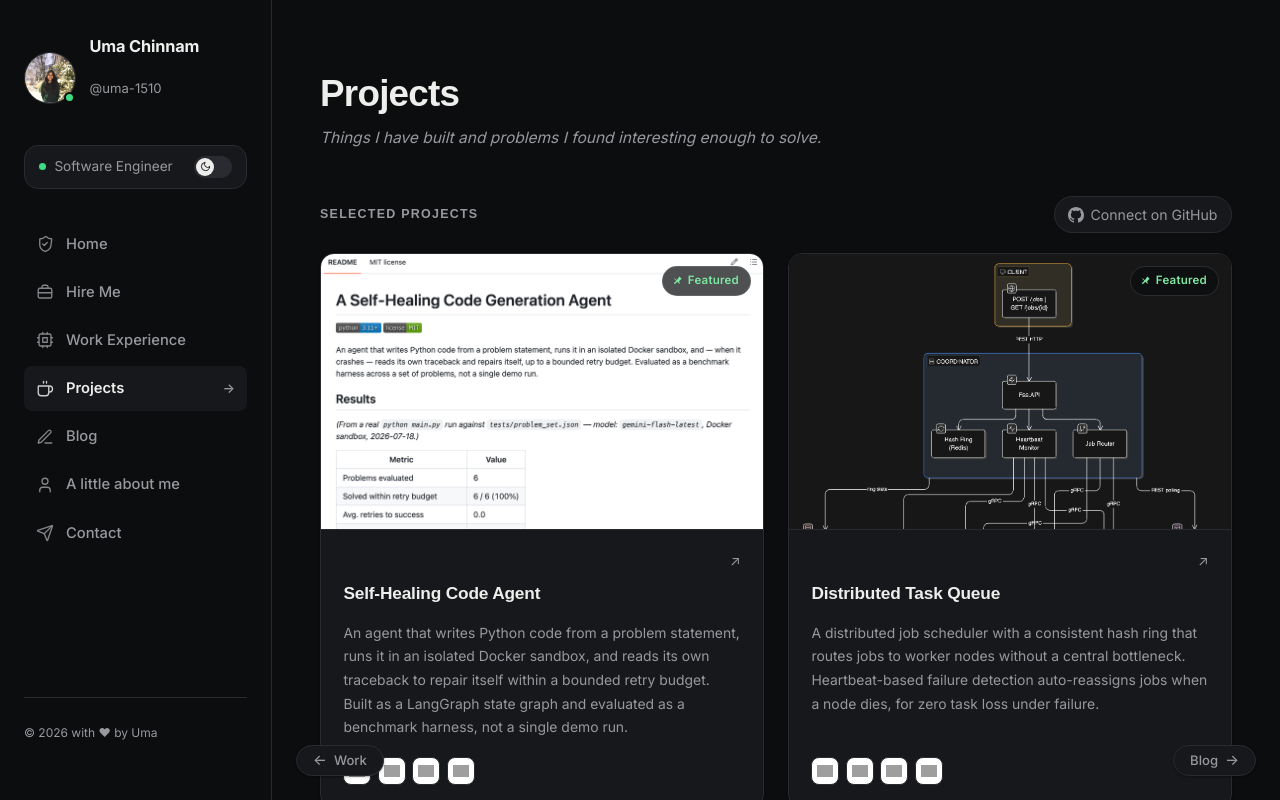
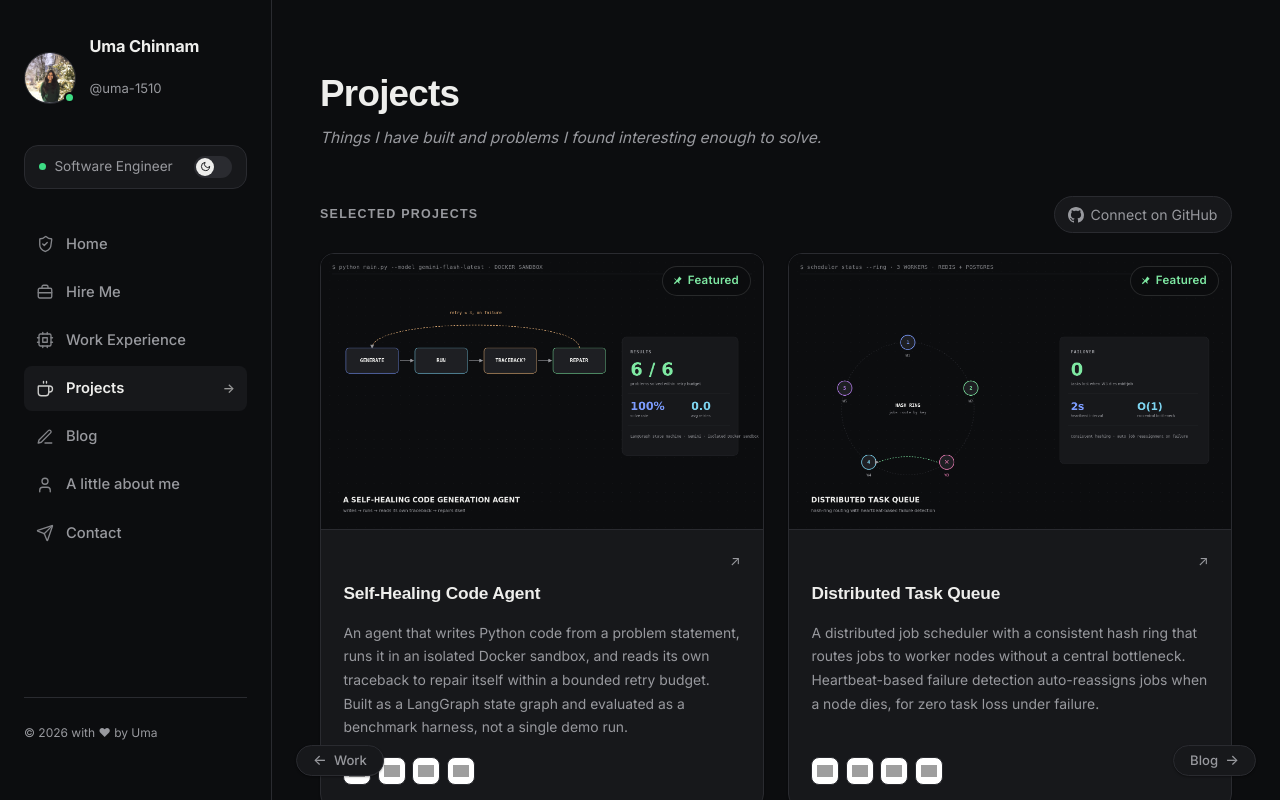
Before and after one commit to uma-1510/my-portfolio, a Next.js app: page /projects in a window 1280 px wide. Built offline with nearby package versions, Linux system fonts and the light colour scheme; grey boxes are pictures that could not be loaded.

Commit message:
Change project images to cover images
Updated project images to use cover images instead of readme images for better visual representation.

```diff
--- a/app/projects/page.tsx
+++ b/app/projects/page.tsx
@@ -125,7 +125,7 @@ const PROJECTS = [
   {
     title: 'Self-Healing Code Agent',
     emoji: '🩹',
-    image: '/images/self-healing-agent-results.png',
+    image: '/images/self-healing-agent-cover.png',
     featured: true,
     desc: 'An agent that writes Python code from a problem statement, runs it in an isolated Docker sandbox, and reads its own traceback to repair itself within a bounded retry budget. Built as a LangGraph state graph and evaluated as a benchmark harness, not a single demo run.',
     tech: ['Python', 'LangGraph', 'Docker', 'Gemini'],
@@ -134,7 +134,7 @@ const PROJECTS = [
   {
     title: 'Distributed Task Queue',
     emoji: '⚙️',
-    image: '/images/distributed-task-queue-architecture.png',
+    image: '/images/distributed-task-queue-cover.png',
     featured: true,
     desc: 'A distributed job scheduler with a consistent hash ring that routes jobs to worker nodes without a central bottleneck. Heartbeat-based failure detection auto-reassigns jobs when a node dies, for zero task loss under failure.',
     tech: ['Python', 'Redis', 'PostgreSQL', 'Docker'],
@@ -143,7 +143,7 @@ const PROJECTS = [
   {
     title: 'RAG-Powered Medical Assistant',
     emoji: '🏥',
-    image: '/images/rag-medical-assistant-readme.png',
+    image: '/images/rag-medical-assistant-cover.png',
     featured: true,
     desc: 'A full-stack medical Q&A assistant that retrieves grounded answers from a document corpus using FAISS vector search. Semantic caching cuts API costs by 70% and guardrails prevent hallucinations in a healthcare context.',
     tech: ['Python', 'Sentence-Transformers', 'Gemini'],
@@ -152,7 +152,7 @@ const PROJECTS = [
   {
     title: 'Gathrd AI',
     emoji: '📸',
-    image: '/images/gathrd-login-screen.png',
+    image: '/images/gathrd-cover.png',
     featured: true,
     desc: 'A full-stack photo management platform (capstone project) that intelligently organizes photos with smart sort and search, and exposes its functionality to Claude through MCP endpoints.',
     tech: ['Next.js', 'TypeScript', 'PostgreSQL'],
@@ -161,7 +161,7 @@ const PROJECTS = [
   {
     title: 'Resume OS',
     emoji: '📄',
-    image: '/images/resume-os-readme.png',
+    image: '/images/resume-os-cover.png',
     desc: 'A browser extension that reads a live job posting and instantly rewrites your resume to match it: 100% client-side, no data ever leaves your machine. Built for job seekers who are tired of tailoring resumes manually.',
     tech: ['Node.js', 'React', 'Gemini'],
     github: 'https://github.com/uma-1510/resume-os',
@@ -169,7 +169,7 @@ const PROJECTS = [
   {
     title: 'Async Job Manager Platform',
     emoji: '🚀',
-    image: '/images/async-job-manager-readme.png',
+    image: '/images/async-job-manager-cover.png',
     desc: 'A Python/FastAPI async execution platform with a 5-state job lifecycle, mid-execution cancellation, and real-time stdout/stderr streaming. Zero-downtime EC2 deployments via CodeDeploy and Terraform-managed infra.',
     tech: ['FastAPI', 'React', 'PostgreSQL', 'Terraform'],
     github: 'https://github.com/uma-1510/AsyncJob-Manager-API',
@@ -177,6 +177,7 @@ const PROJECTS = [
   {
     title: 'Database Backup Utility CLI',
     emoji: '🗃️',
+    image: '/images/database-backup-cli-cover.png',
     desc: 'A modular CLI supporting 4 database types via an adapter pattern, with SHA-256 checksum validation, gzip compression, structured logging, and S3 cloud storage. Reduces database-specific code dependency by 60%.',
     tech: ['Python', 'PostgreSQL', 'MongoDB', 'Docker'],
     github: 'https://github.com/uma-1510/Database_backup_utility_CLI',
@@ -184,6 +185,7 @@ const PROJECTS = [
   {
     title: 'Sign Language Detection',
     emoji: '🤟',
+    image: '/images/sign-language-detection-cover.png',
     desc: 'A CNN-based gesture recognition system that captures real-time webcam input and classifies hand gestures into 10 classes. Reached 99%+ training accuracy within 5 epochs using TensorFlow/Keras.',
     tech: ['Python', 'TensorFlow', 'OpenCV'],
     github: 'https://github.com/uma-1510/sign_language_recognition',
```
